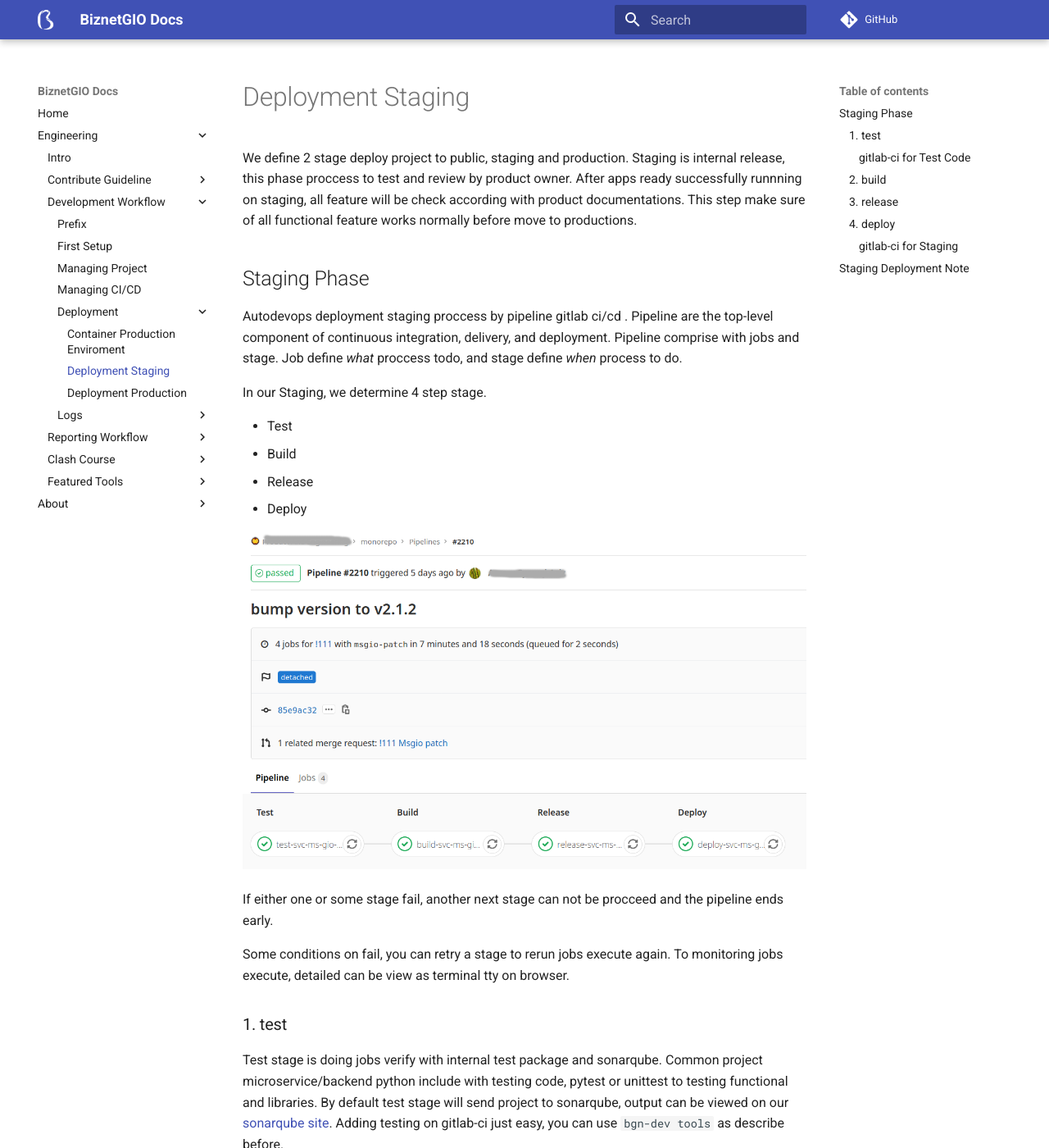
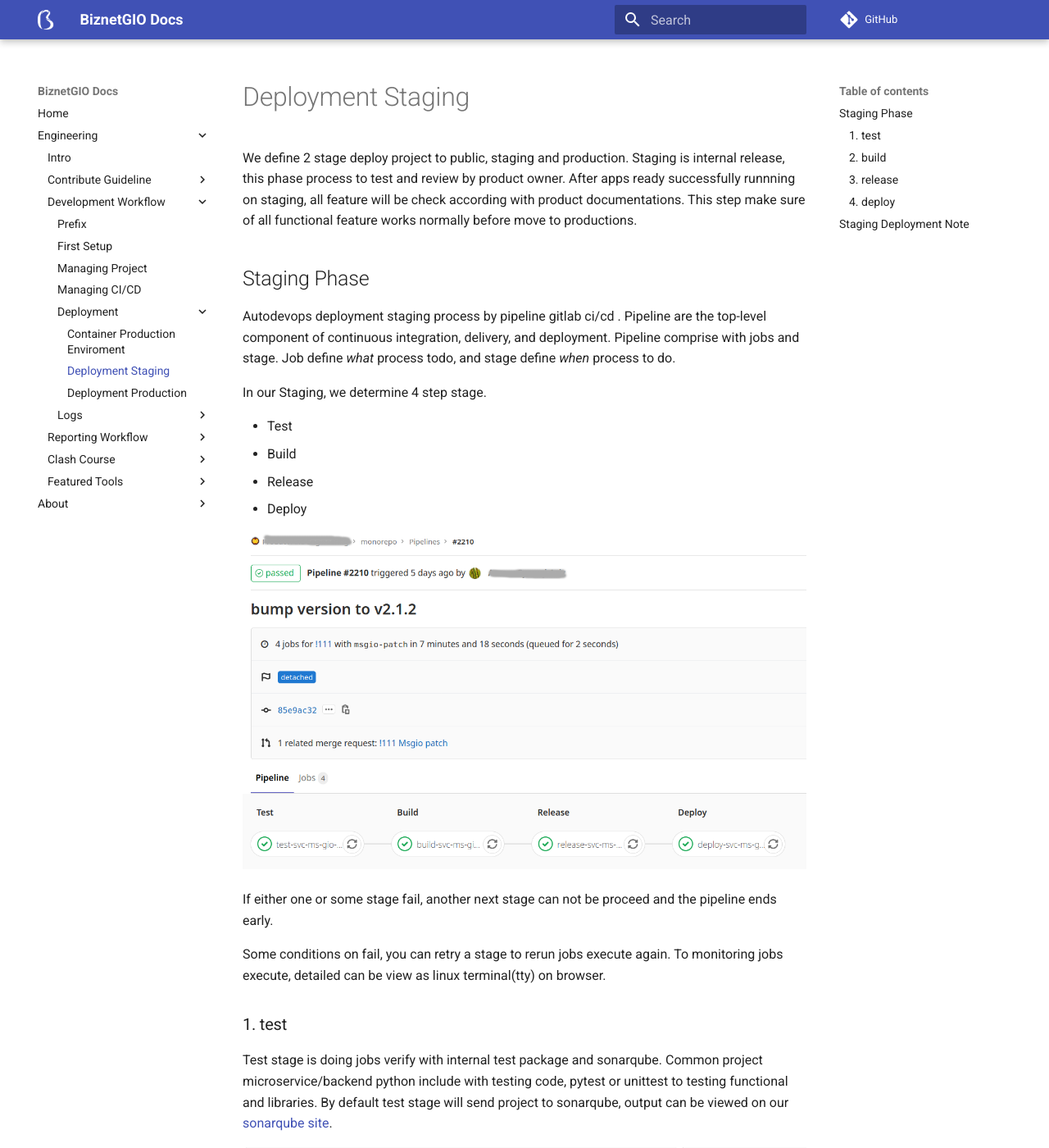
Before and after one commit to BiznetGIO/biznetgio.github.io, an MkDocs documentation site: the page built from docs/guide/deployment-staging.md, in a window 1280 px wide and 1400 px high. Shown: the whole window at 82% size. Built offline with MkDocs 1.6.1 and Material for MkDocs 9.7.7, drawn with Linux system fonts in a browser that asks for light colours; comment, search, counter and statistics services are not loaded; some of the changed text lies outside the part shown.

Commit message:
Change: move generate ci to managing-ci/cd docs

````diff
--- a/docs/guide/deployment-staging.md
+++ b/docs/guide/deployment-staging.md
@@ -1,12 +1,12 @@
 We define 2 stage deploy project to public, staging and production.
-Staging is internal release, this phase proccess to test and review by product owner.
+Staging is internal release, this phase process to test and review by product owner.
 After apps ready successfully runnning on staging, all feature will be check according with product documentations.
 This step make sure of all functional feature works normally before move to productions.
 
 ## Staging Phase
-Autodevops deployment staging proccess by pipeline gitlab ci/cd .
+Autodevops deployment staging process by pipeline gitlab ci/cd .
 Pipeline are the top-level component of continuous integration, delivery, and deployment.
-Pipeline comprise with jobs and stage. Job define _what_ proccess todo, and stage define _when_ process to do.
+Pipeline comprise with jobs and stage. Job define _what_ process todo, and stage define _when_ process to do.
 
 In our Staging, we determine 4 step stage.
 
@@ -19,24 +19,17 @@ In our Staging, we determine 4 step stage.
 	<img src="../img/pipeline-giov2api-staging.png">
 </p>
 
-If either one or some stage fail, another next stage can not be procceed and the pipeline ends early.
+If either one or some stage fail, another next stage can not be proceed and the pipeline ends early.
 
 Some conditions on fail, you can retry a stage to rerun jobs execute again.
-To monitoring jobs execute, detailed can be view as terminal tty on browser.
+To monitoring jobs execute, detailed can be view as linux terminal(tty) on browser.
 
 ### 1. test
 Test stage is doing jobs verify with internal test package and sonarqube. Common project microservice/backend python include with testing code, pytest or unittest to testing functional and libraries. By default test stage will send project to sonarqube, output can be viewed on our [sonarqube site](https://cq.biznetgio.dev/).
-Adding testing on gitlab-ci just easy, you can use `bgn-dev tools` as describe before.
 <p align="center">
 	<img src="../img/pipeline-giov2api-test.png">
 </p>
 
-#### gitlab-ci for Test Code
-This step will add your project to SonarQube within on this [link](https://cq.biznetgio.dev/).
-Generate a gitlab-ci file test with `bgn-dev` tools
-```bash
-  ./bgn-dev ci generate-test <your-awesome-project>
-```
 
 ### 2. build
 Build stage is step when containerize the applications. Jobs build container image base on `Dockerfile` that include on your project folder.
@@ -56,19 +49,9 @@ This step register an image container with tag `latest` and ready to deploy on s
 ### 4. deploy
 This final step to running your containerize applications on staging server.
 It will automatically detect `orcinus.yml` on container production enviroment and up onto staging server.
-Step build, release and deploy will not run if you dont add staging gitlab ci file. You can generate with `bgn-dev tools` as describe before.
 <p align="center">
 	<img src="../img/pipeline-giov2api-deploy.png">
 </p>
-
-#### gitlab-ci for Staging
-Generate a gitlab-ci file staging with `bgn-dev` tools
-```bash
-  ./bgn-dev ci generate-staging <your-awesome-project>
-```
-
-!!!important
-   	on monorepo project please contact deployment team to generate gitlab ci file to avoid conflict file
 
 ## Staging Deployment Note
 Already publish code to staging please do this :
````
Also changed, not shown: docs/guide/deployment-production.md (+4 -12 lines).
